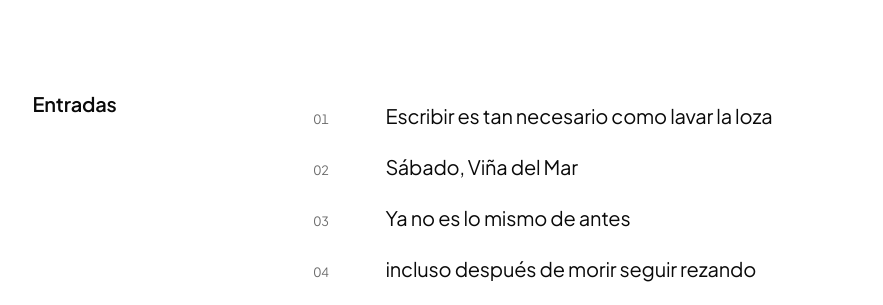
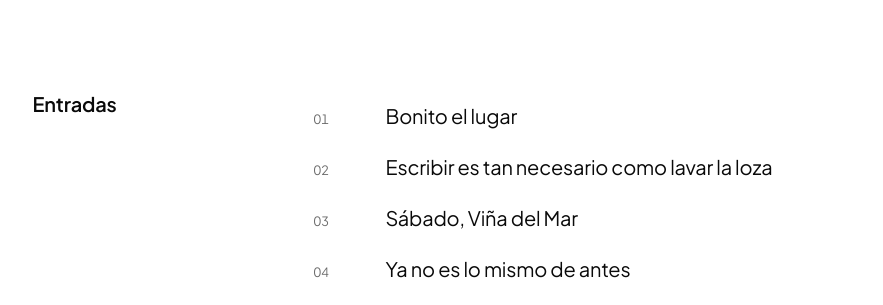
Before and after one commit to ajbatlle/cosasquepasan, a plain HTML site: page index.html in a window 1280 px wide. Shown: the part 478-783 px from the top of the page, without its empty margins (198-1081 px from the left). Drawn offline with Linux system fonts and the light colour scheme.

Commit message:
agrega «Bonito el lugar» al principio
Co-Authored-By: Claude Sonnet 5.5 <noreply@anthropic.com>

```diff
--- a/index.html
+++ b/index.html
@@ -652,6 +652,13 @@ html.ver-grilla .guias {
       'El like es una moneda de cambio\nes un bien miserablemente deseado\nes cariñoso cuando viene de lejos\ny cuando es lo único que queda\nde una antigua relación adolescente\nque no se pudo dar nunca por terminada.',
       'Ya no es lo mismo de antes:\nlos likes han perdido su valor.',
     ] },
+    { id: 'bonito-el-lugar', titulo: 'Bonito el lugar', tercetos: [
+      'Bonito el lugar\ndonde están todos iguales.\nAsí es cuando somos agradecidos\ncon la vida que dios nos da.',
+      'Mi abuela siempre se ríe.\nRecuerdo cuando decía: resentida social.',
+      'Siempre hablo con ella;\nquedo de venir\npero está con dentista.',
+      'Yo la voy a esperar.',
+      'Ahora están reparando las veredas\njusto a la salida de la casa.',
+    ] },
   ];
 
   /* El índice solo muestra lo que ya tiene texto final: las entradas vacías o provisorias quedan
@@ -660,6 +667,7 @@ html.ver-grilla .guias {
      voz, duelo y noche → la casa y la hija → escribir como desvío → las cuecas → lo más abstracto → cierre.
      Para mover un poema, se cambia de lugar su id en esta lista; los textos no se tocan. */
   const orden = [
+    'bonito-el-lugar',
     'escribir-es-tan-necesario-como-lavar-la-loza',
     'sabado-vina-del-mar',
     'ya-no-es-lo-mismo-de-antes',
```
